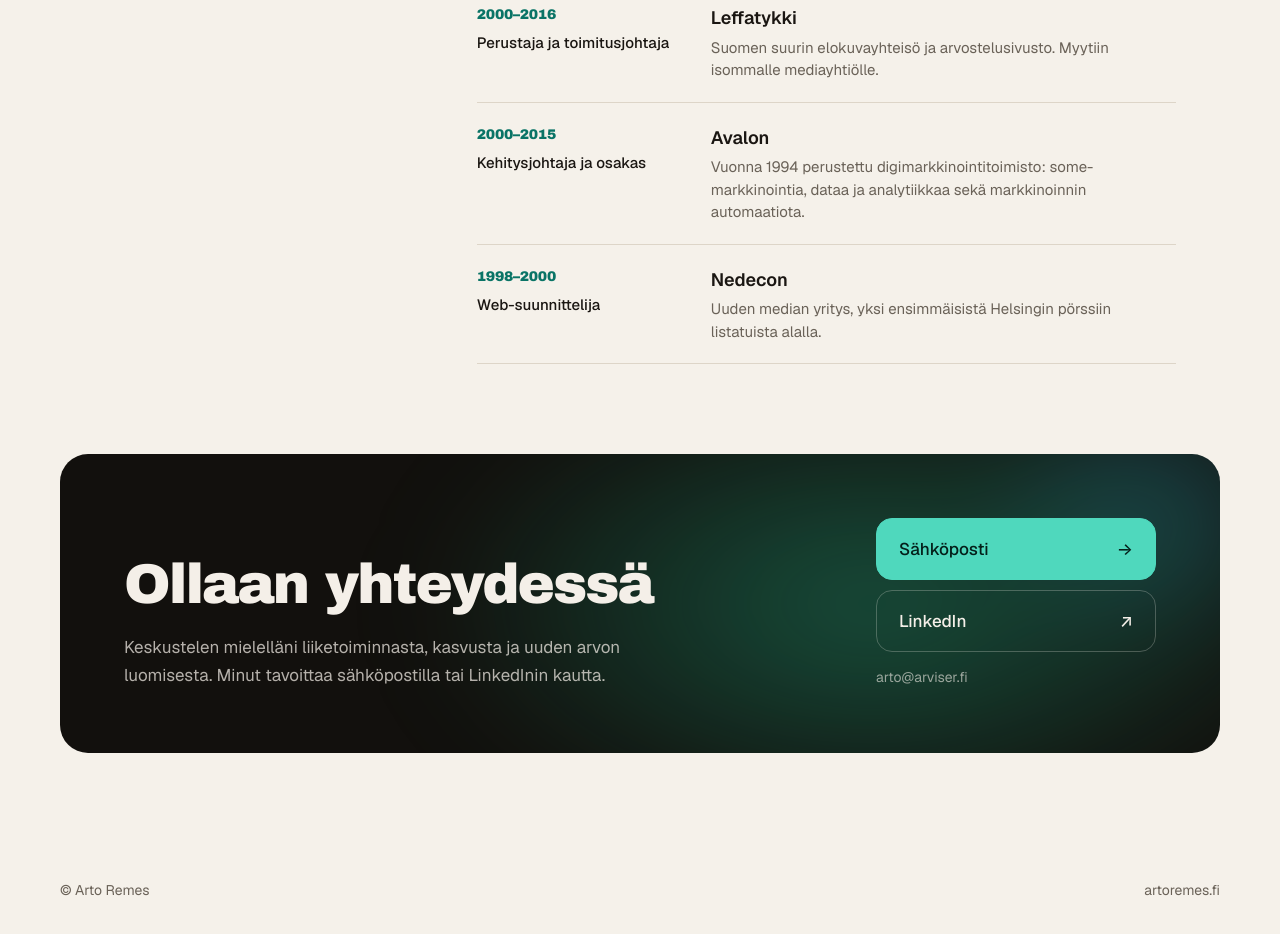
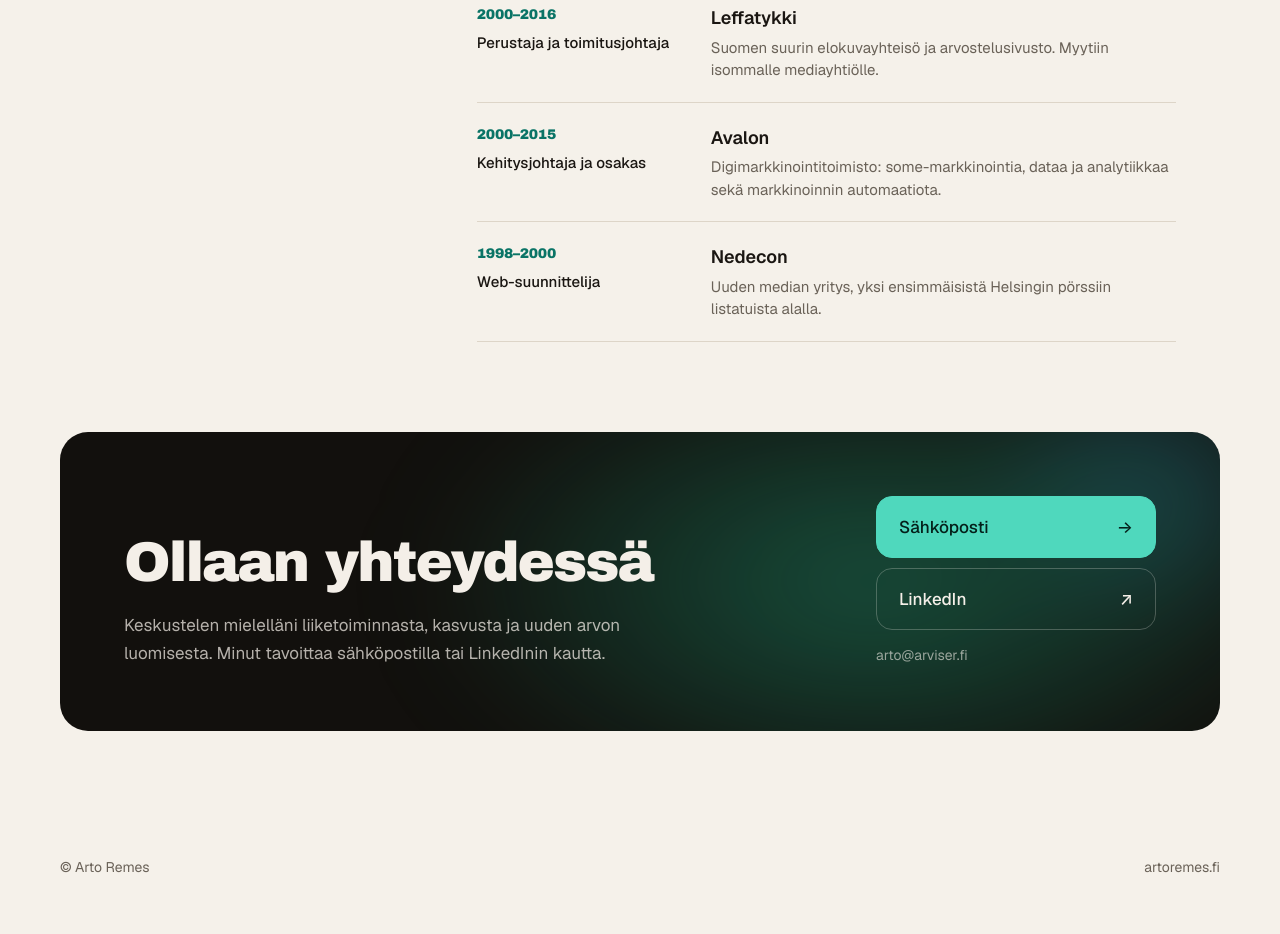
Before and after one commit to arviser/site-arto, a website: page public/index.html in a window 1280 px wide. Shown: the part 3048-3982 px from the top of the page. Drawn offline with nearby package versions, Linux system fonts and the light colour scheme; a web font is replaced by a local one.

Commit message:
Avalon: poista perustamisvuosi kuvauksesta
Co-Authored-By: Claude Sonnet 5.5 <noreply@anthropic.com>
Claude-Session: https://claude.ai/code/session_01QyRZhjX8JoBYQpy9KLGQNT

```diff
--- a/public/index.html
+++ b/public/index.html
@@ -279,7 +279,7 @@ footer .wrap { display: flex; justify-content: space-between; gap: 16px; flex-wr
             <li><div class="when"><span class="yrs">2015–2022</span><b class="role">Perustaja ja toimitusjohtaja</b></div><div class="co"><strong>Digimoguli</strong><span class="what">Oululainen digitoimisto, osa Myynninmaailmaa vuodesta 2020.</span></div></li>
             <li><div class="when"><span class="yrs">2013–2021</span><b class="role">Digitaalisen markkinoinnin neuvonantaja ja osakas</b></div><div class="co"><strong>Oz MAX</strong><span class="what">Liikunta- ja Xtremekeskus.</span></div></li>
             <li><div class="when"><span class="yrs">2000–2016</span><b class="role">Perustaja ja toimitusjohtaja</b></div><div class="co"><strong>Leffatykki</strong><span class="what">Suomen suurin elokuvayhteisö ja arvostelusivusto. Myytiin isommalle mediayhtiölle.</span></div></li>
-            <li><div class="when"><span class="yrs">2000–2015</span><b class="role">Kehitysjohtaja ja osakas</b></div><div class="co"><strong>Avalon</strong><span class="what">Vuonna 1994 perustettu digimarkkinointitoimisto: some-markkinointia, dataa ja analytiikkaa sekä markkinoinnin automaatiota.</span></div></li>
+            <li><div class="when"><span class="yrs">2000–2015</span><b class="role">Kehitysjohtaja ja osakas</b></div><div class="co"><strong>Avalon</strong><span class="what">Digimarkkinointitoimisto: some-markkinointia, dataa ja analytiikkaa sekä markkinoinnin automaatiota.</span></div></li>
             <li><div class="when"><span class="yrs">1998–2000</span><b class="role">Web-suunnittelija</b></div><div class="co"><strong>Nedecon</strong><span class="what">Uuden median yritys, yksi ensimmäisistä Helsingin pörssiin listatuista alalla.</span></div></li>
           </ol>
 
```
